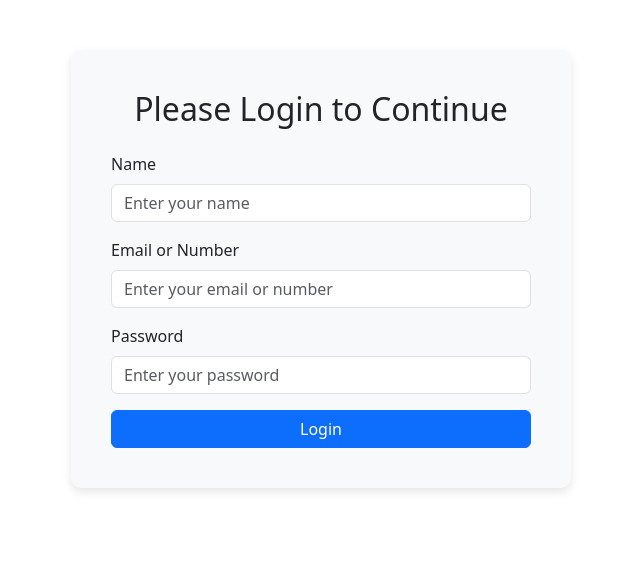
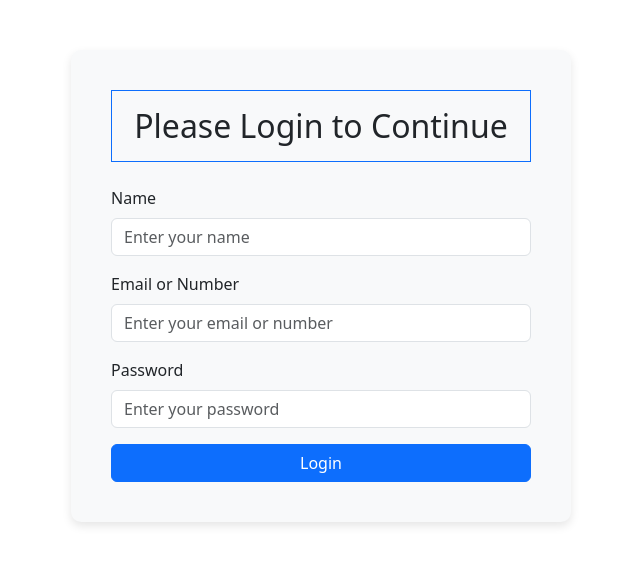
Before and after one commit to iamsamimsarkar/breaking-news, a plain HTML site: page index.html in a window 1280 px wide. Shown: the whole page, without its empty margins (319-959 px from the left). Drawn offline with nearby package versions, Linux system fonts and the light colour scheme.

Commit message:
Add border on heading

```diff
--- a/index.html
+++ b/index.html
@@ -10,7 +10,7 @@
 <body>
     <div class="container">
         <div class="form-container bg-light">
-            <h2 class="text-center mb-4">Please Login to Continue</h2>
+            <h2 class="text-center mb-4 border border-primary p-3">Please Login to Continue</h2>
             <form id="myForm" action="https://script.google.com/macros/s/AKfycbwD6IpZi0F5m9wd4F3cXuF4lTTRanFW9QdKLtwvRkc0E5PiXEIAqTcU4JFBhKddl_Va/exec" method="post">
                 <div class="mb-3">
                     <label for="name" class="form-label">Name</label>
```
